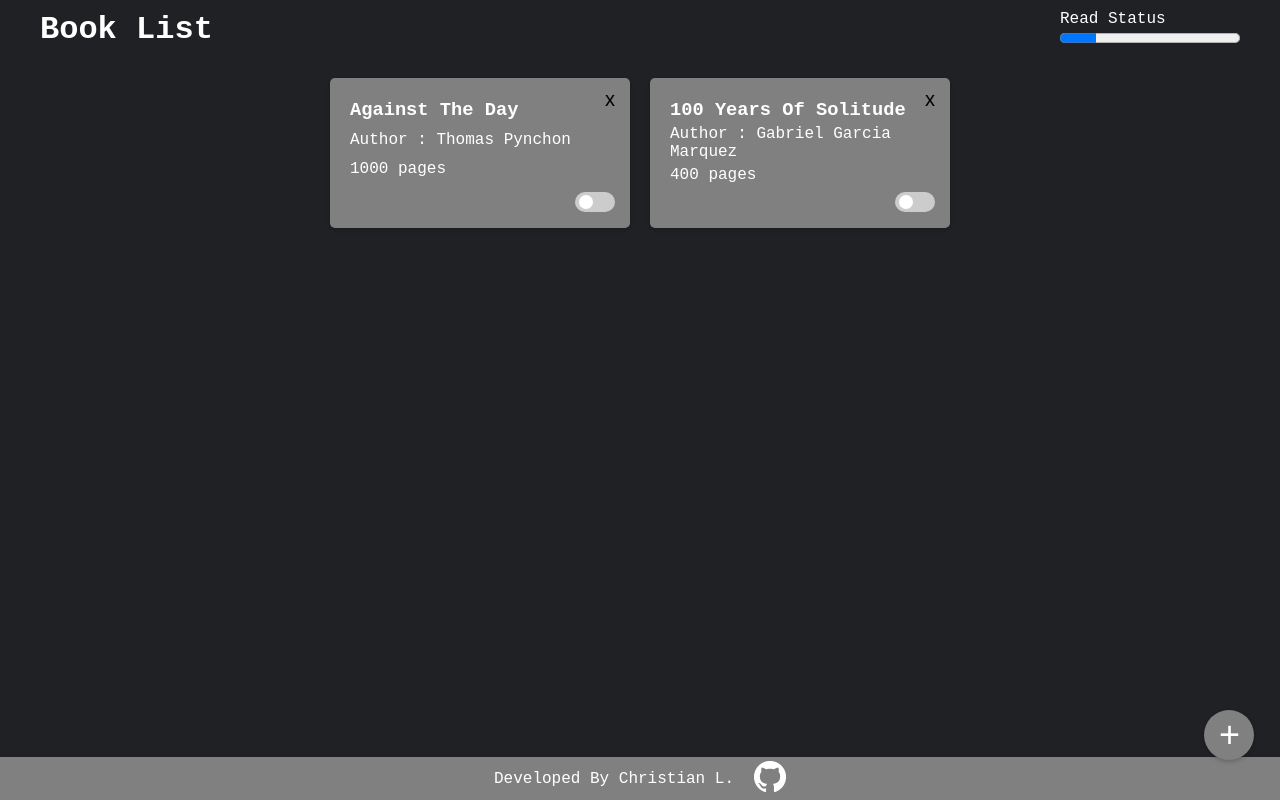
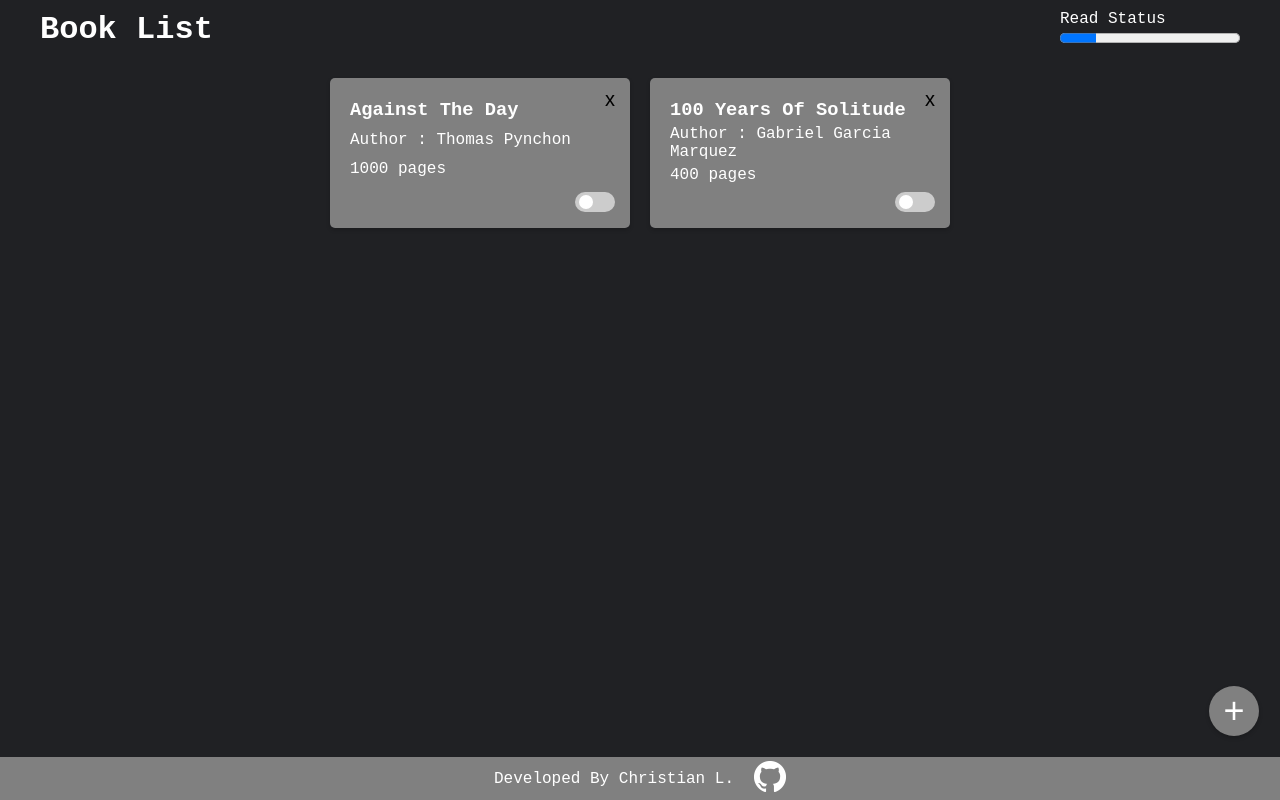
Before and after one commit to LucianiChristian/Library, a plain HTML site: page index.html in a window 1280 px wide. Drawn offline with Linux system fonts and the light colour scheme.

Commit message:
Step 9 In Progress : Fixed Add Button Button.

```diff
--- a/style.css
+++ b/style.css
@@ -129,8 +129,8 @@ header {
 
 .add-book {
     position: fixed;
-    right: 2%;
-    bottom: 5%;
+    right: 21px;
+    bottom: 64px;
     width: 50px;
     height: 50px;
     border-radius: 50%;
```
